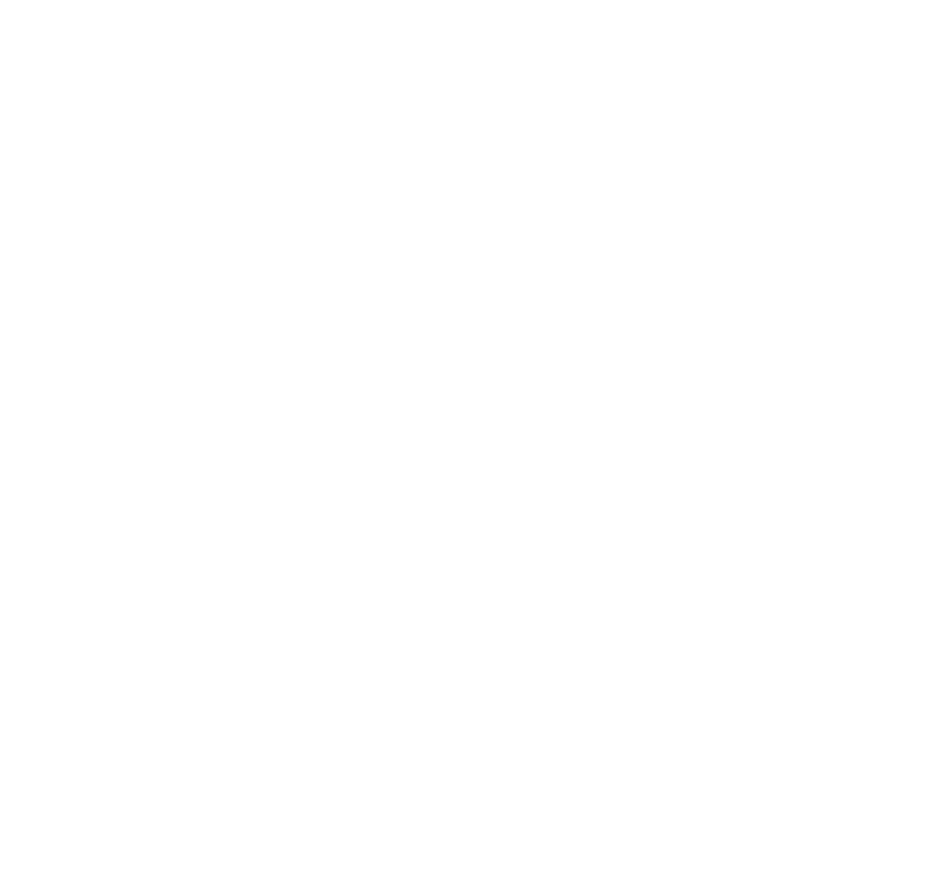
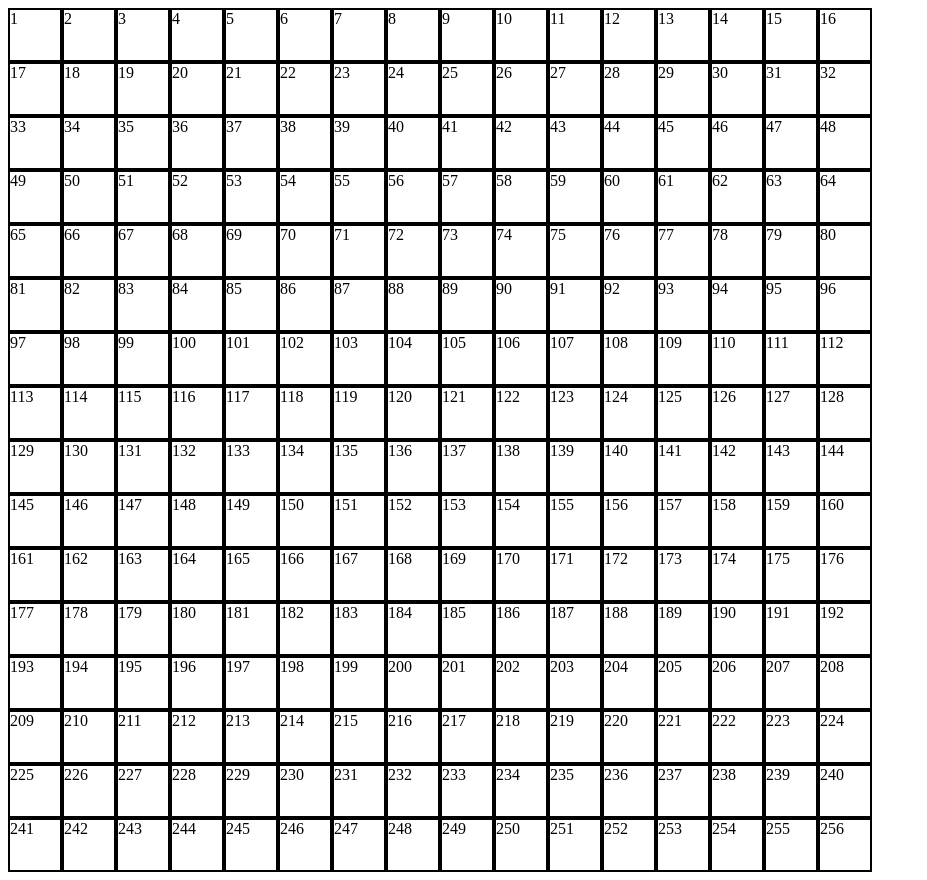
Before and after one commit to Reioo/Etch-A-Sketch, a plain HTML site: page index.html in a window 1280 px wide. Shown: the whole page, without its empty margins (0-927 px from the left). Before the commit the page ends 800 px from the top, so only its background shows below. Drawn offline with Linux system fonts and the light colour scheme.

Commit message:
Add function to create grid

```diff
--- a/index.html
+++ b/index.html
@@ -9,6 +9,8 @@
     <link rel="stylesheet" href="style.css">
 </head>
 <body>
-
+    <div class="header"></div>
+    <div class="container"></div>
+    <div class="footer"></div>
 </body>
 </html>
--- a/script.js
+++ b/script.js
@@ -0,0 +1,25 @@
+const container = document.querySelector('.container');
+const div = document.createElement('div');
+const v = 16;
+
+function createGrid () {
+
+
+    for (let i = 0; i < v; i++) {
+        var row = document.createElement('div');
+        row.className = 'row';
+        for (let x = 1; x <= v; x++) {
+            var cell = document.createElement('div');
+            cell.className = 'gridsquare';
+            cell.innerText = (i * v) + x;
+            cell.style.border = '2px solid black';
+            cell.style.width = "50px";
+            cell.style.height = "50px";
+            row.style.cssText = 'display: flex';
+            row.appendChild(cell);
+        }
+        div.appendChild(row);
+        container.appendChild(div);
+    }
+}
+createGrid();
```
